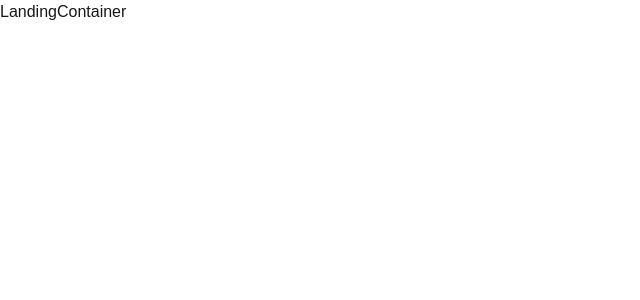
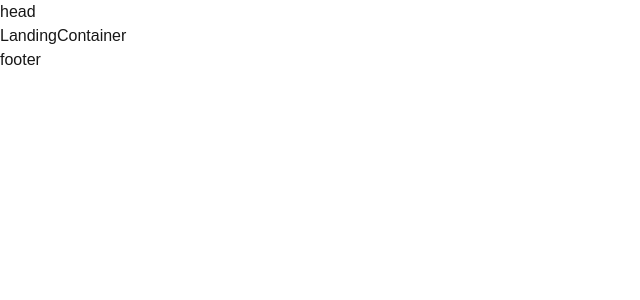
Before and after one commit to shivarahimi/tourism_project, a Next.js app: page / in a window 1280 px wide. Shown: the top 300 px of the page, without its empty margins (0-640 px from the left). Built offline with nearby package versions, Linux system fonts and the light colour scheme.

Commit message:
shiva-update

```diff
--- a/src/app/page.tsx
+++ b/src/app/page.tsx
@@ -1,6 +1,11 @@
 // components
 import { LandingContainer } from "@/components/containers/LandingContainer/LandingContainer";
+import { CMSLayout } from "@/components/layout/CMSLayout/CMSLayout";
 
 export default function LandingPage() {
-  return <LandingContainer />;
+  return (
+    <CMSLayout>
+      <LandingContainer />
+    </CMSLayout>
+  );
 }
--- /dev/null
+++ b/src/components/layout/CMSLayout/CMSLayout.tsx
@@ -0,0 +1,18 @@
+// base
+import React, { FC } from "react";
+
+interface IPropType {
+  children: React.ReactNode;
+}
+
+const CMSLayout: FC<IPropType> = ({ children }) => {
+  return (
+    <>
+      <header>head</header>
+      {children}
+      <footer>footer</footer>
+    </>
+  );
+};
+
+export { CMSLayout };
```
